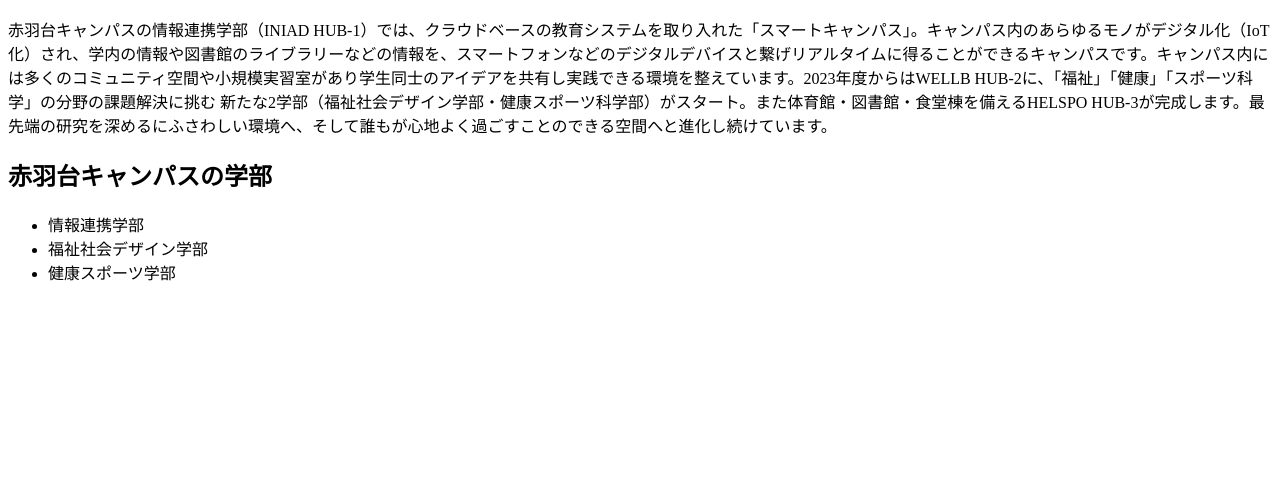
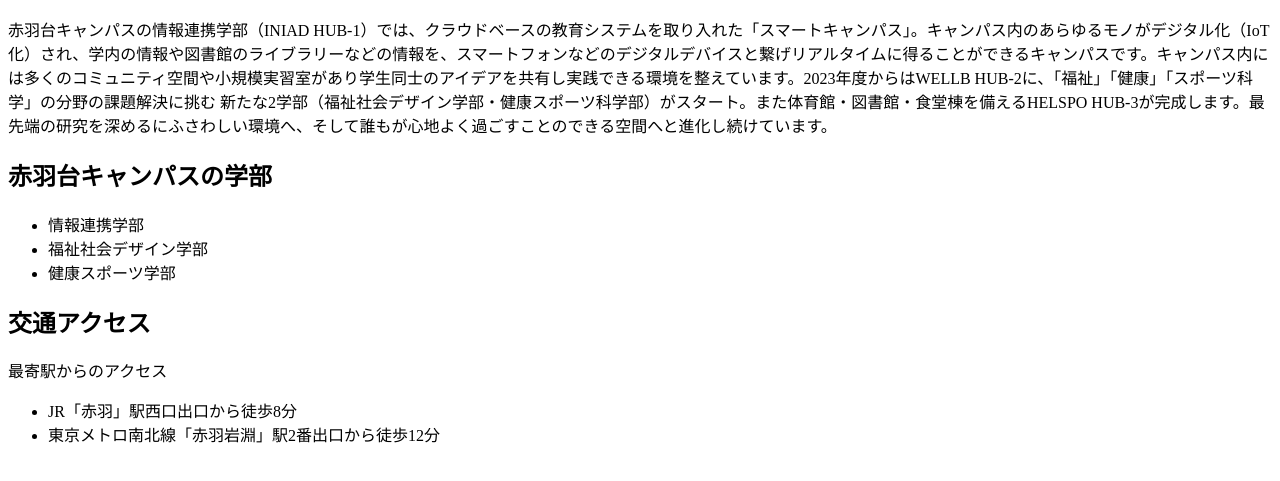
Before and after one commit to s1f10220226/git-remote-test, a plain HTML site: page index.html in a window 1280 px wide. Shown: the part 127-608 px from the top of the page. Drawn offline with Linux system fonts and the light colour scheme.

Commit message:
交通アクセスを追加

```diff
--- a/index.html
+++ b/index.html
@@ -15,4 +15,11 @@
         <li>福祉社会デザイン学部</li>
         <li>健康スポーツ学部</li>
     </ul>
+    <h2>交通アクセス</h2>
+    <p>最寄駅からのアクセス
+        <ul>
+            <li>JR「赤羽」駅西口出口から徒歩8分</li>
+            <li>東京メトロ南北線「赤羽岩淵」駅2番出口から徒歩12分</li>
+        </ul>
+    </p>
 </body>
```
